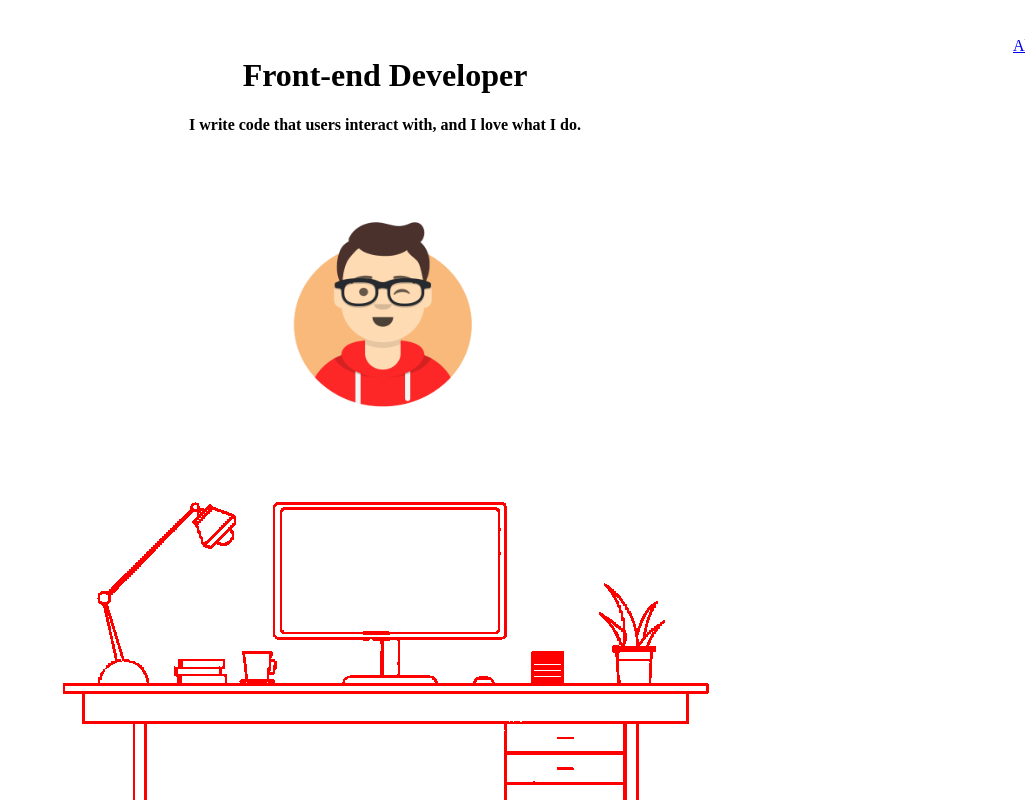
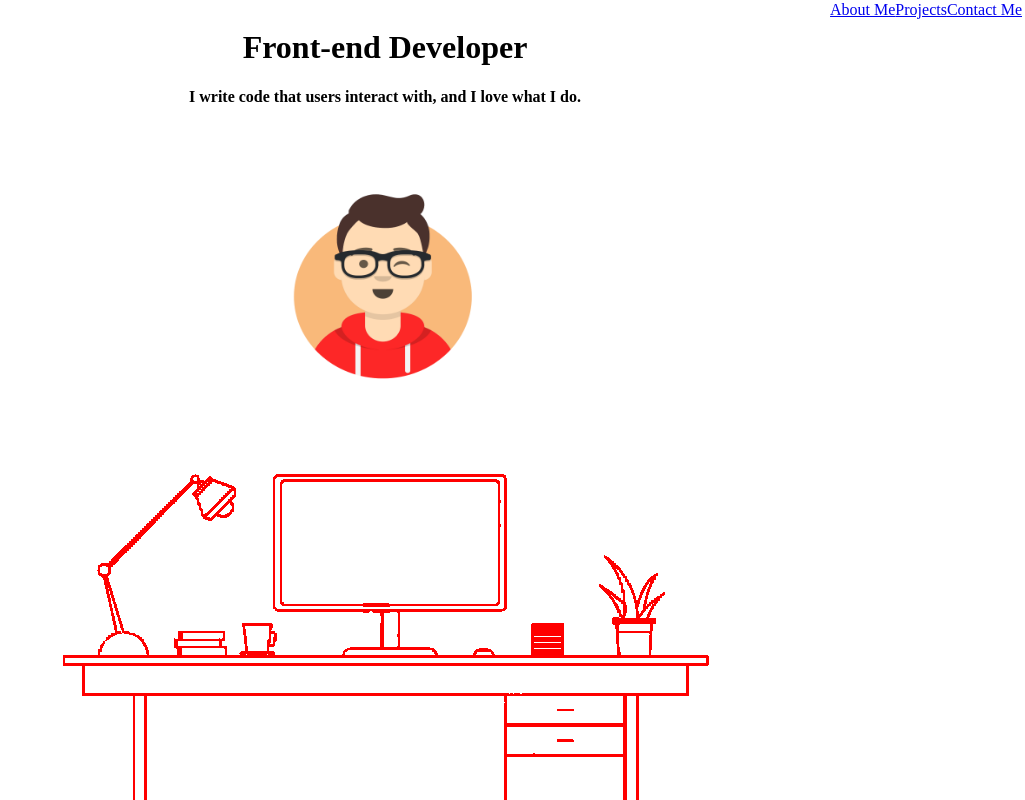
Before and after one commit to JordanLong1/my-portfolio, a React (Create React App) app: page / in a window 1280 px wide. Shown: the top 800 px of the page, without its empty margins (255-1280 px from the left). Built offline with nearby package versions, Linux system fonts and the light colour scheme.

Commit message:
changed navbar styles and added minimal style for react scroll

```diff
--- a/src/Home.css
+++ b/src/Home.css
@@ -17,6 +17,8 @@
 @import url('https://fonts.googleapis.com/css2?family=Michroma&display=swap');
 
 .nav-start {
+  position: fixed;
+  top: 0;
   width: 100%;
 }
 
@@ -25,6 +27,22 @@
   float: left;
   padding: 1px;
   text-align: right;
+  /* position: relative;
+  bottom: 25px;
+
+} */
+position: fixed;
+  top: 0;
+  right: 2px;
+}
+
+.navbar-links {
+  padding: 5px;
+  color: black;
+}
+
+.navbar-links:active {
+  border-bottom: solid 3px black;
 }
 
 .home-text {
```
